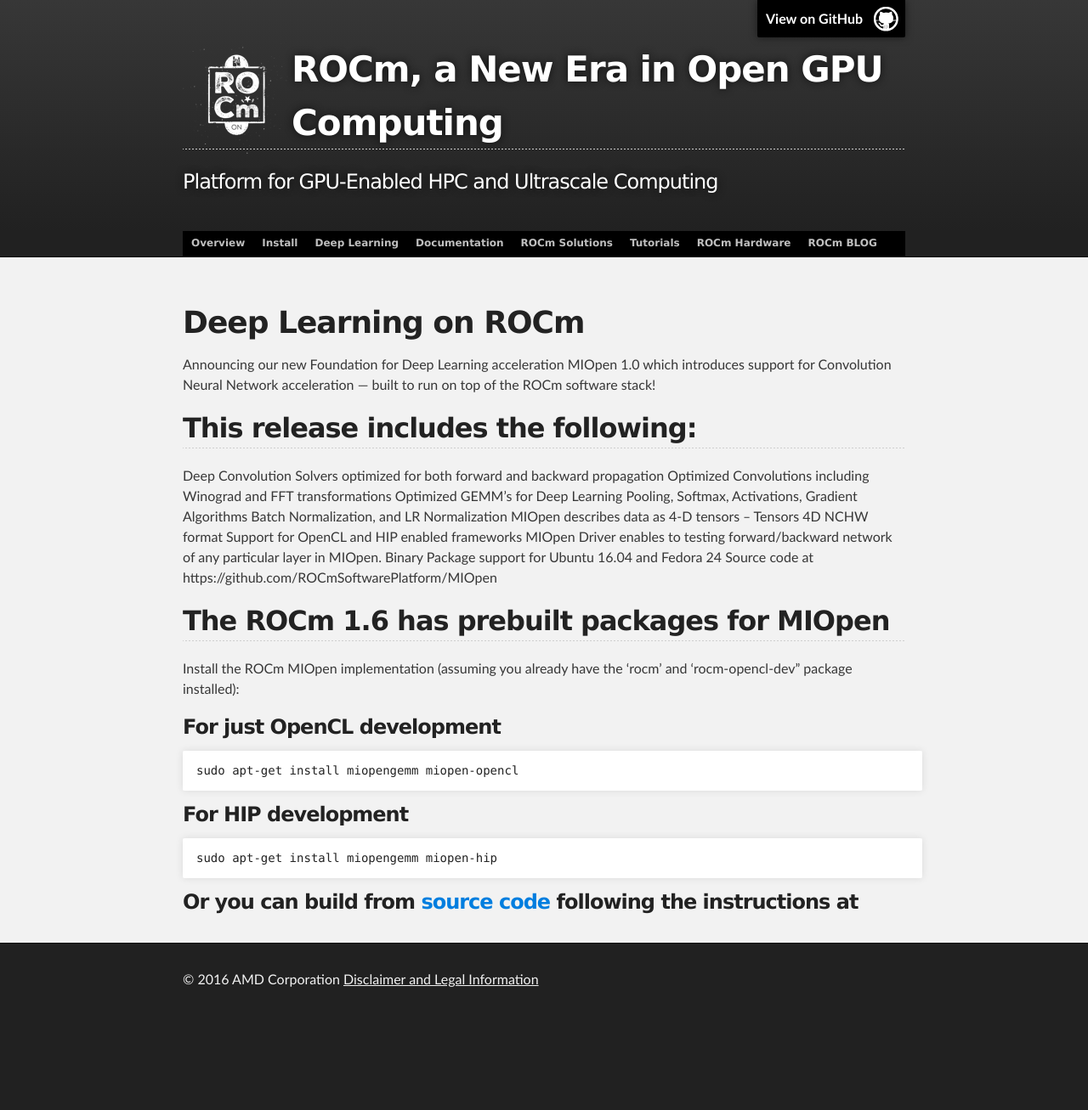
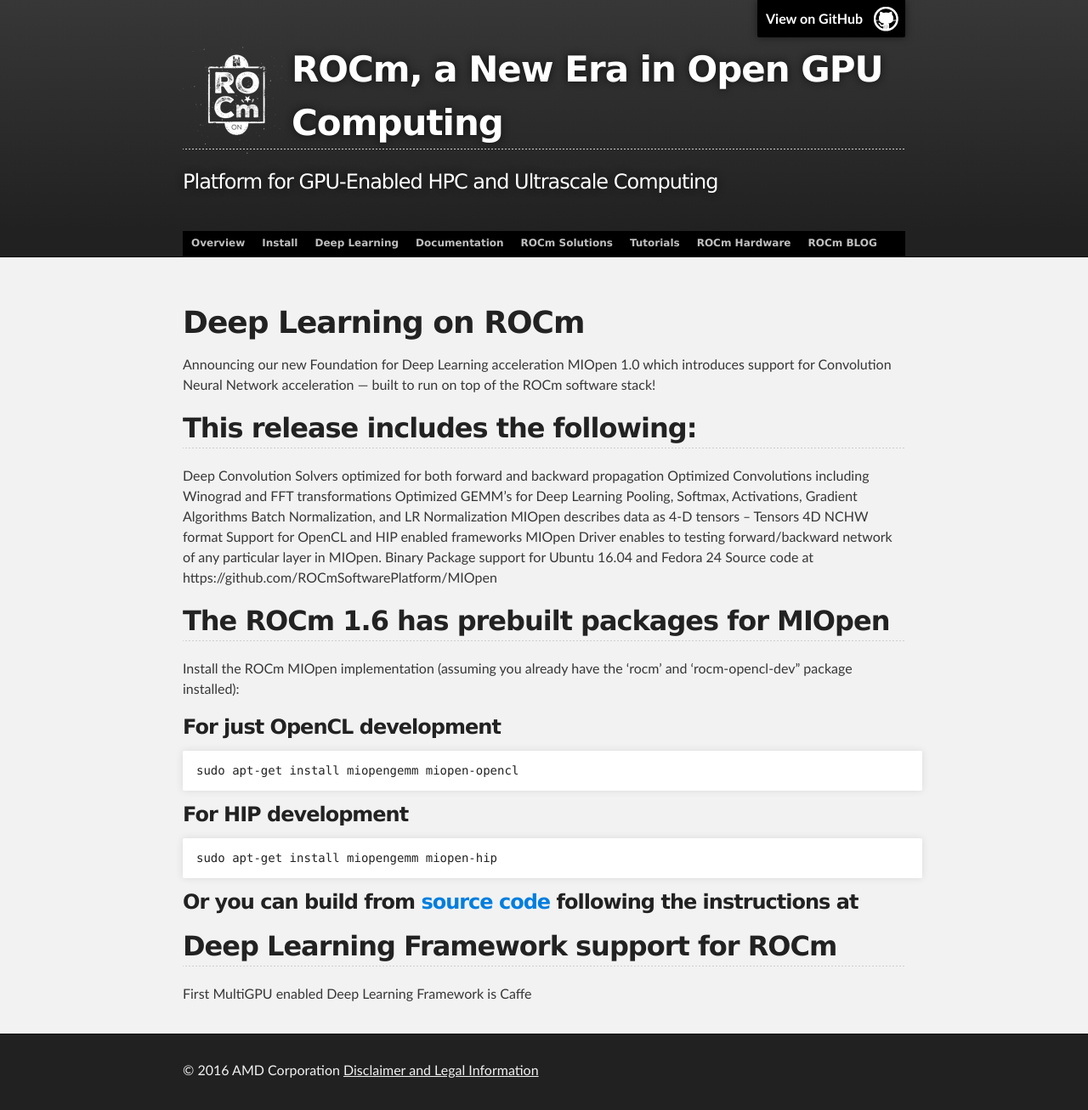
Before and after one commit to ROCm/ROCm.github.io, a Jekyll site: the page built from dl.md, in a window 1280 px wide. Shown: the whole page at 85% size. Built offline with Jekyll 4.4.1, drawn with Linux system fonts in a browser that asks for light colours; before the commit the page ends 1200 px from its top, so only the background shows below that.

Commit message:
Update dl.md

````diff
--- a/dl.md
+++ b/dl.md
@@ -31,3 +31,7 @@
 sudo apt-get install miopengemm miopen-hip
 ```
 ### Or you can build from [source code](https://github.com/ROCmSoftwarePlatform/MIOpen) following the instructions at
+
+## Deep Learning Framework support for ROCm
+
+First MultiGPU enabled Deep Learning Framework is Caffe
````
